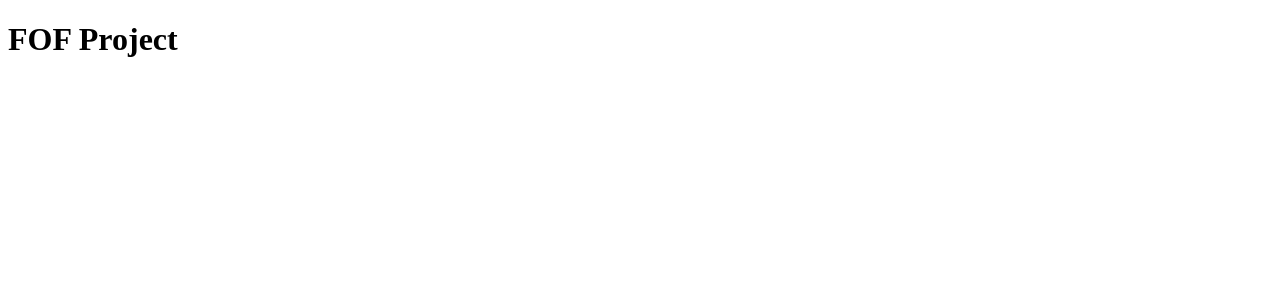
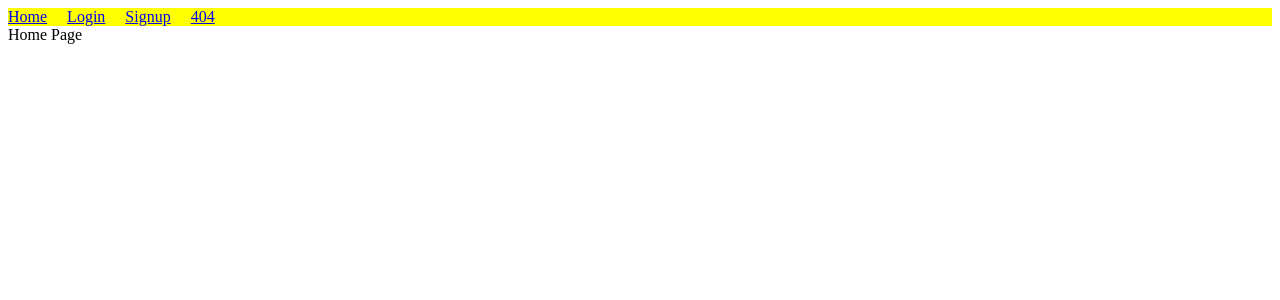
Before and after one commit to jhaashutosh/fofmern, a React (Create React App) app in the folder client/: page / in a window 1280 px wide. Shown: the top 300 px of the page. Built offline with nearby package versions, Linux system fonts and the light colour scheme.

Commit message:
04-05-2023: React Router DOM and Context API Setup (Frontend)

```diff
--- a/client/package.json
+++ b/client/package.json
@@ -8,6 +8,7 @@
     "@testing-library/user-event": "^13.5.0",
     "react": "^18.2.0",
     "react-dom": "^18.2.0",
+    "react-router-dom": "^6.11.1",
     "react-scripts": "5.0.1",
     "web-vitals": "^2.1.4"
   },
--- a/client/src/App.js
+++ b/client/src/App.js
@@ -1,9 +1,26 @@
-import React from 'react';
+import { BrowserRouter, Routes, Route } from "react-router-dom";
+import TempNavbar from "./components/TempNavbar";
+
+import Home from "./pages/Home";
+import Login from "./pages/Login";
+import Signup from "./pages/Signup";
+import Error404 from "./pages/Error404";
 
 function App() {
   return (
     <div className="App">
-      <h1>FOF Project</h1>
+      <BrowserRouter>
+        {/*-- Temporary Navbar -- */}
+        <TempNavbar />
+
+        {/*------- All Routes -------- */}
+        <Routes>
+          <Route path="/" element={<Home />} />
+          <Route path="/login" element={<Login />} />
+          <Route path="/signup" element={<Signup />} />
+          <Route path="*" element={<Error404 />} />
+        </Routes>
+      </BrowserRouter>
     </div>
   );
 }
--- /dev/null
+++ b/client/src/components/TempNavbar.jsx
@@ -0,0 +1,25 @@
+import React from "react";
+import { NavLink } from "react-router-dom";
+
+const TempNavbar = () => {
+  return (
+    <div>
+      <nav style={{ backgroundColor: "yellow" }}>
+        <NavLink style={{ marginRight: "20px" }} to="/">
+          Home
+        </NavLink>
+        <NavLink style={{ marginRight: "20px" }} to="/login">
+          Login
+        </NavLink>
+        <NavLink style={{ marginRight: "20px" }} to="/signup">
+          Signup
+        </NavLink>
+        <NavLink style={{ marginRight: "20px" }} to="/404">
+          404
+        </NavLink>
+      </nav>
+    </div>
+  );
+};
+
+export default TempNavbar;
--- /dev/null
+++ b/client/src/context/context.js
@@ -0,0 +1,22 @@
+import { createContext, useContext, useState, useEffect } from "react";
+
+export const FOFContext = createContext({});
+
+export const useFOFContext = () => {
+    return useContext(FOFContext);
+}
+
+export const FOFContextProvider = ({ children }) => {
+
+    const [isLogin, setIsLogin] = useState(false);
+
+    const values = {
+        // state --------------
+        isLogin,
+        setIsLogin,
+
+        // functions-----------
+    }
+
+    return <FOFContext.Provider value={values}> {children} </FOFContext.Provider>
+}
--- /dev/null
+++ b/client/src/pages/Error404.jsx
@@ -0,0 +1,9 @@
+import React from 'react'
+
+const Error404 = () => {
+  return (
+    <div>Error 404! - Page Not Found</div>
+  )
+}
+
+export default Error404;
--- /dev/null
+++ b/client/src/pages/Home.jsx
@@ -0,0 +1,12 @@
+import React from "react";
+import { useFOFContext } from "../context/context";
+
+const Home = () => {
+
+  // const {isLogin, setIsLogin} = useFOFContext();
+  // console.log("isLogin: ", isLogin);
+
+  return <div>Home Page</div>;
+};
+
+export default Home;
--- /dev/null
+++ b/client/src/pages/Login.jsx
@@ -0,0 +1,9 @@
+import React from 'react'
+
+const Login = () => {
+  return (
+    <div>Login Page!</div>
+  )
+}
+
+export default Login;
--- /dev/null
+++ b/client/src/pages/Signup.jsx
@@ -0,0 +1,9 @@
+import React from 'react'
+
+const Signup = () => {
+  return (
+    <div>Signup Page</div>
+  )
+}
+
+export default Signup;
```
Also changed, not shown: client/src/components/Navbar.jsx (added, +7 -0 lines), client/src/index.js (+7 -6 lines), 1 other file (tests, documents, lock files or other folders).
